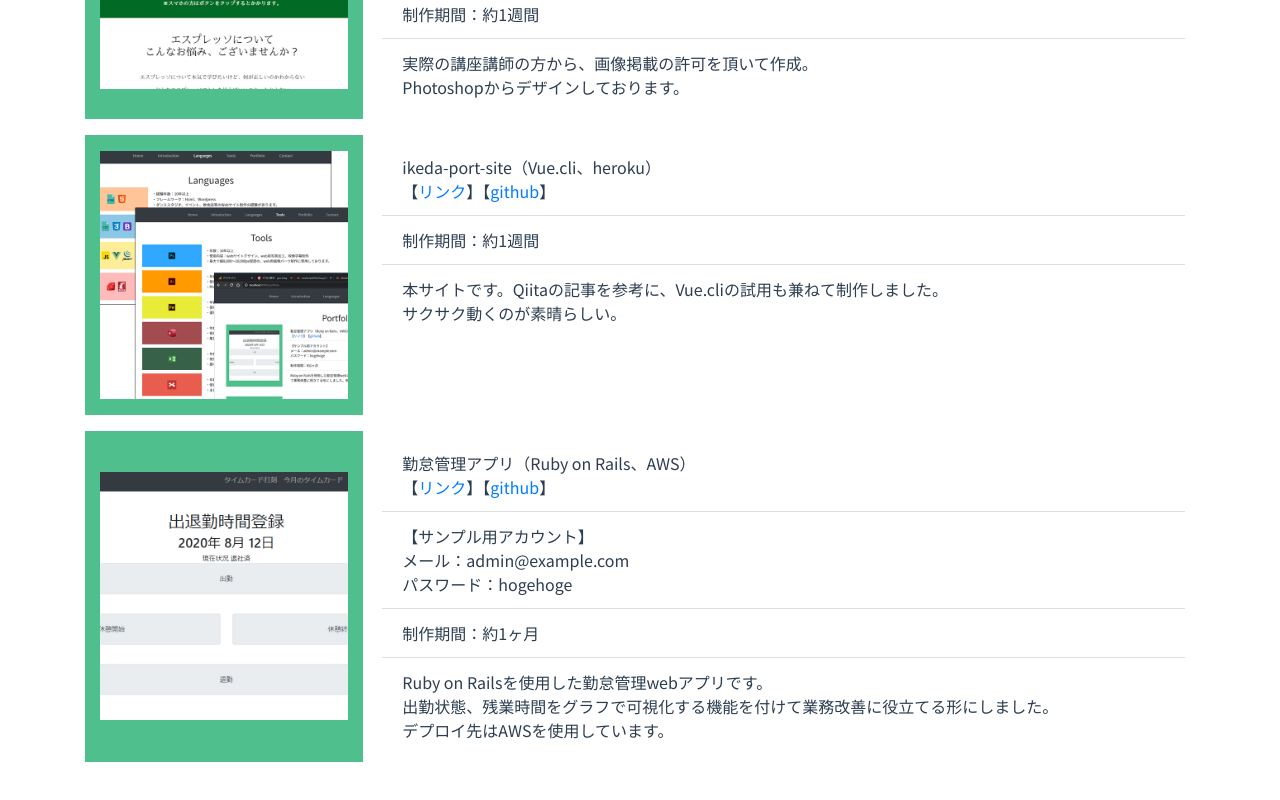
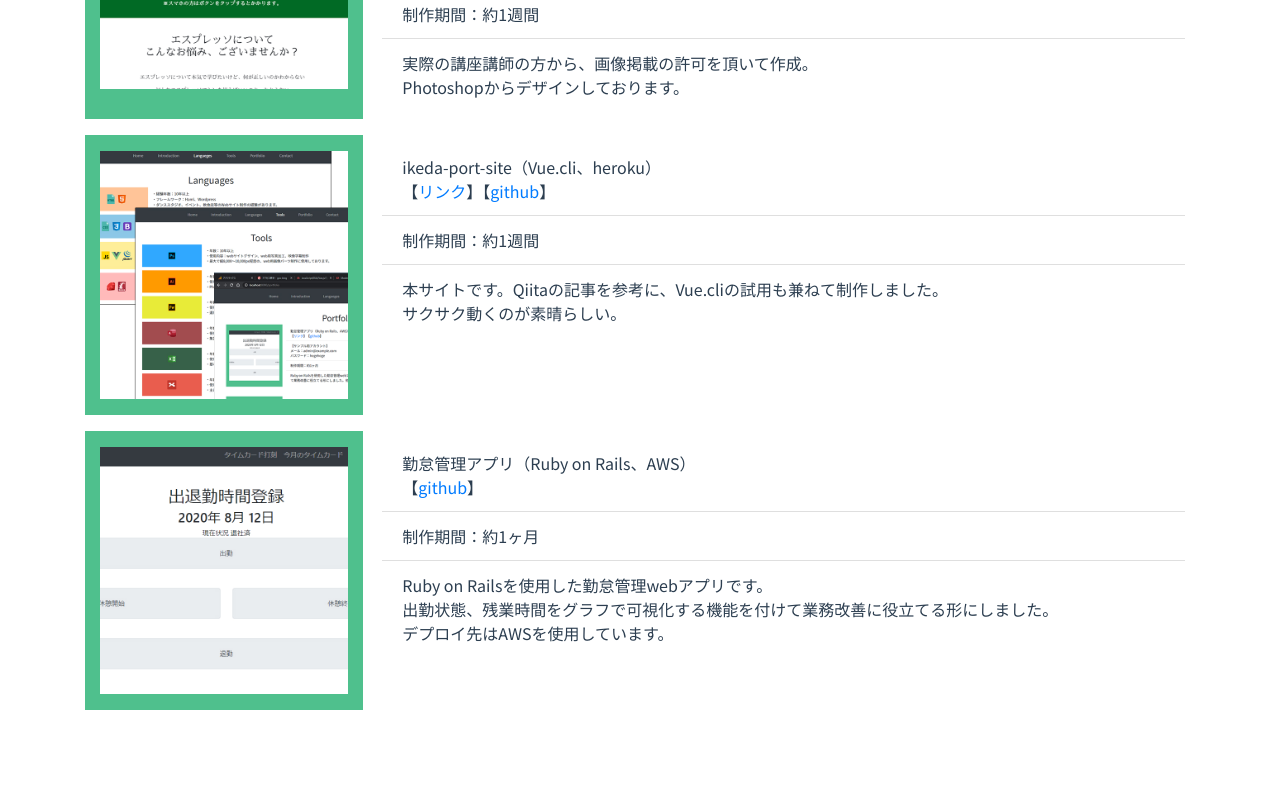
Before and after one commit to yuhkiikd/ikd-port-site, a Vue app: page /portfolio in a window 1280 px wide. Shown: the part 404-1204 px from the top of the page. Built offline with nearby package versions, Linux system fonts and the light colour scheme.

Commit message:
Portfolio更新

```diff
--- a/src/views/Portfolio.vue
+++ b/src/views/Portfolio.vue
@@ -32,8 +32,8 @@
         <b-col cols="sm-9" class="label-content label-ribbon text-left py-md-2 py-sm-0">
           <p class="mb-0">
             <ul class="mb-0 list-group list-group-flush">
-              <li class="list-group-item">勤怠管理アプリ（Ruby on Rails、AWS）<br>【<a href="http://52.197.221.44/users/sign_in" target="_blank">リンク</a>】【<a href="https://github.com/yuhkiikd/timecard" target="_blank">github</a>】</li>
-              <li class="list-group-item">【サンプル用アカウント】<br>メール：admin@example.com<br>パスワード：hogehoge</li>
+              <li class="list-group-item">勤怠管理アプリ（Ruby on Rails、AWS）<br>【<a href="https://github.com/yuhkiikd/timecard" target="_blank">github</a>】</li>
+              <!-- <li class="list-group-item">【サンプル用アカウント】<br>メール：admin@example.com<br>パスワード：hogehoge</li> -->
               <li class="list-group-item">制作期間：約1ヶ月</li>
               <li class="list-group-item">Ruby on Railsを使用した勤怠管理webアプリです。<br>出勤状態、残業時間をグラフで可視化する機能を付けて業務改善に役立てる形にしました。<br>デプロイ先はAWSを使用しています。</li>
             </ul>
```
